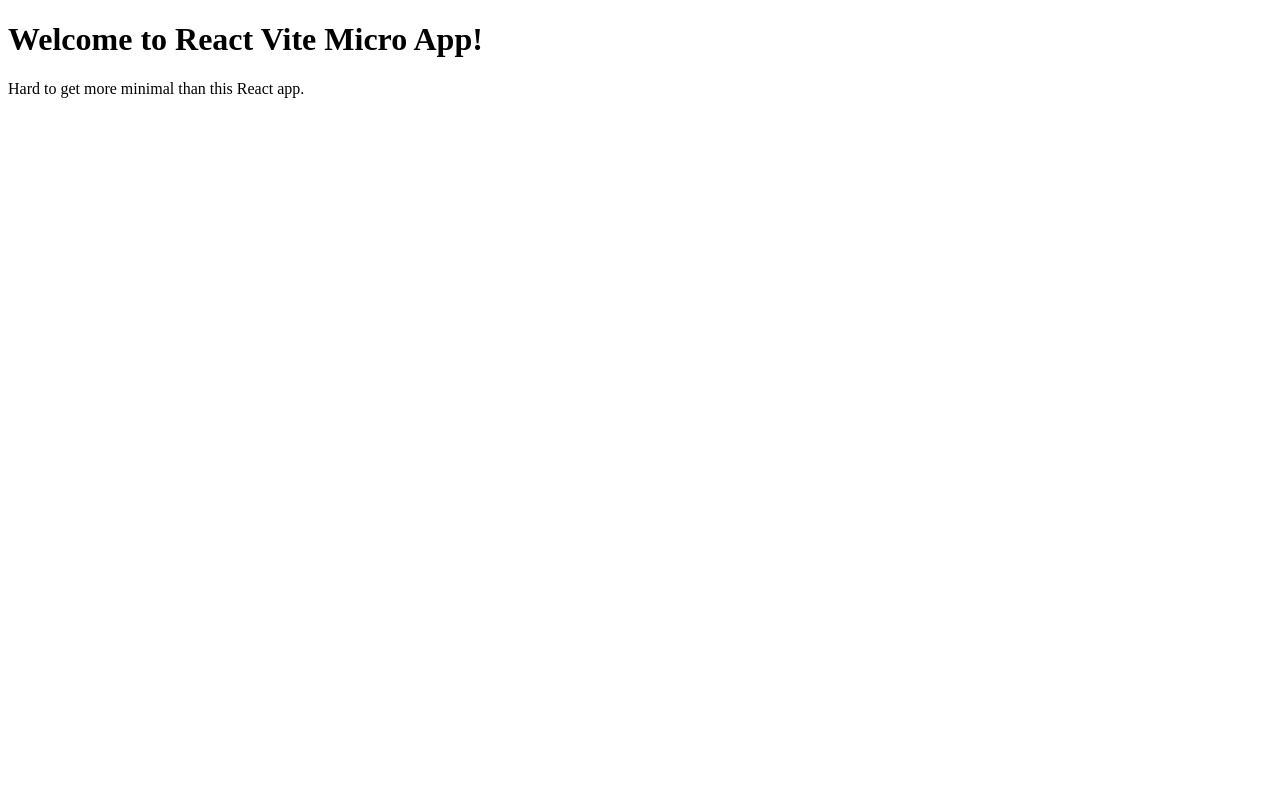
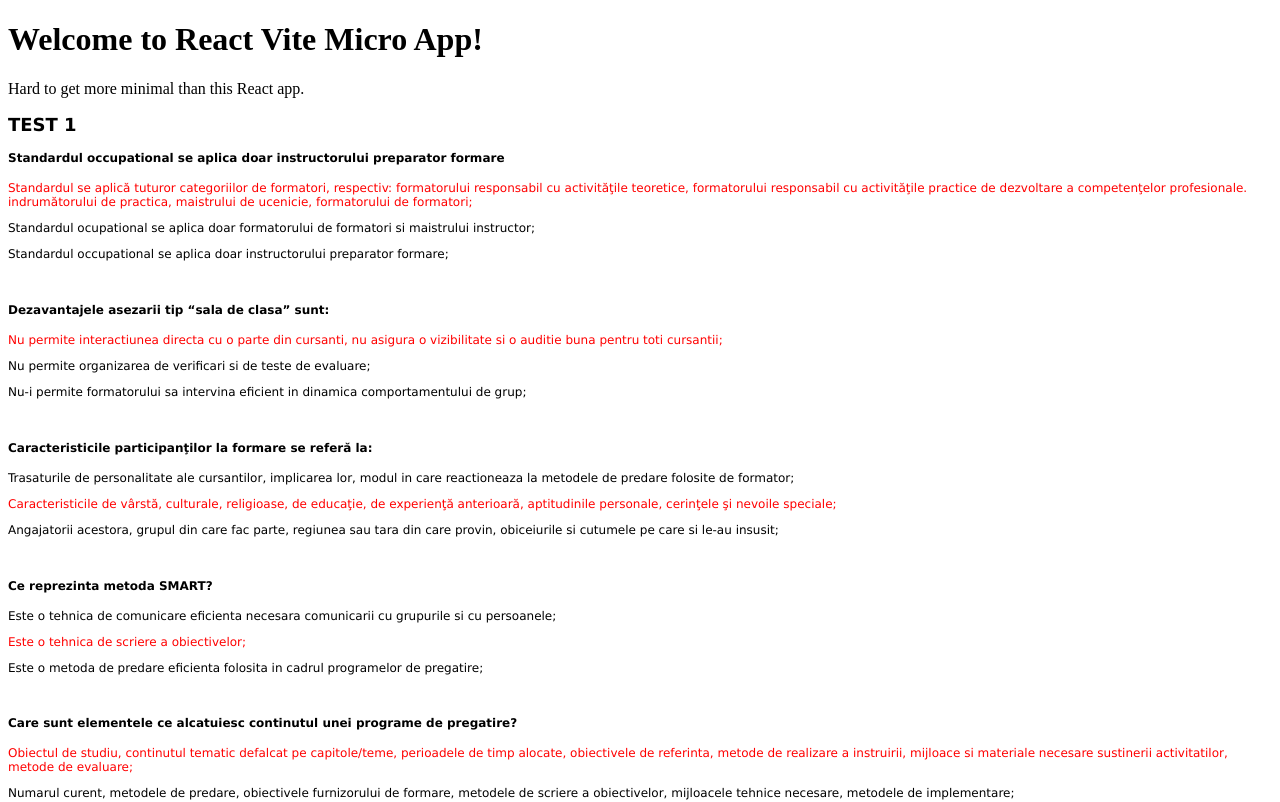
Before and after one commit to xander-codes/purple-hippo, a React (Vite) app: page / in a window 1280 px wide. Shown: the top 802 px of the page. Built offline with nearby package versions, Linux system fonts and the light colour scheme.

Commit message:
activate test

```diff
--- a/src/App.jsx
+++ b/src/App.jsx
@@ -9,6 +9,6 @@ export default () => (
         <p>Hard to get more minimal than this React app.</p>
         {/*<Home/>*/}
         {/*<Login/>*/}
-        {/*<Test/>*/}
+        <Test/>
     </>
 );
```
Also changed, not shown: 1 other file (tests, documents, lock files or other folders).
